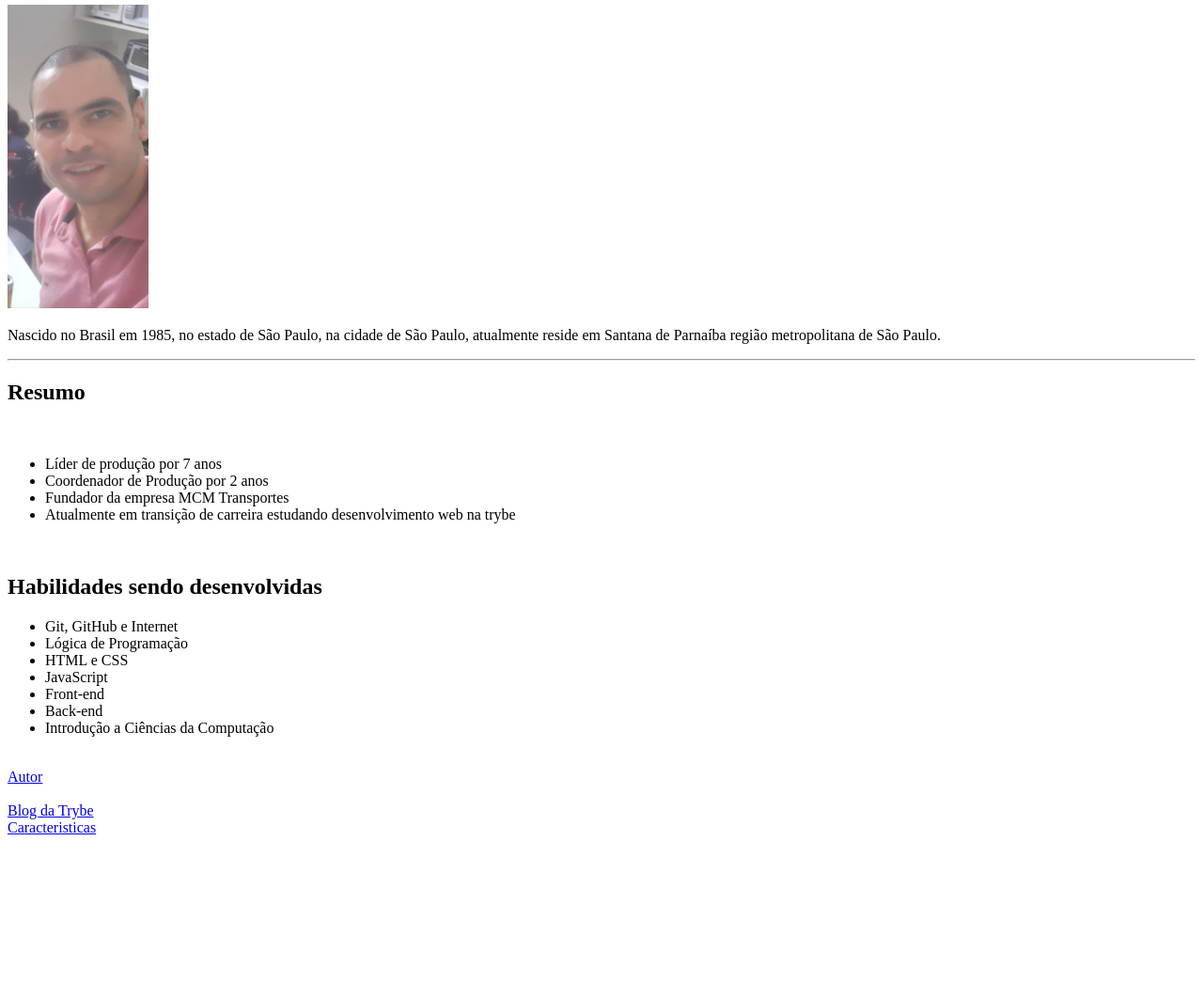
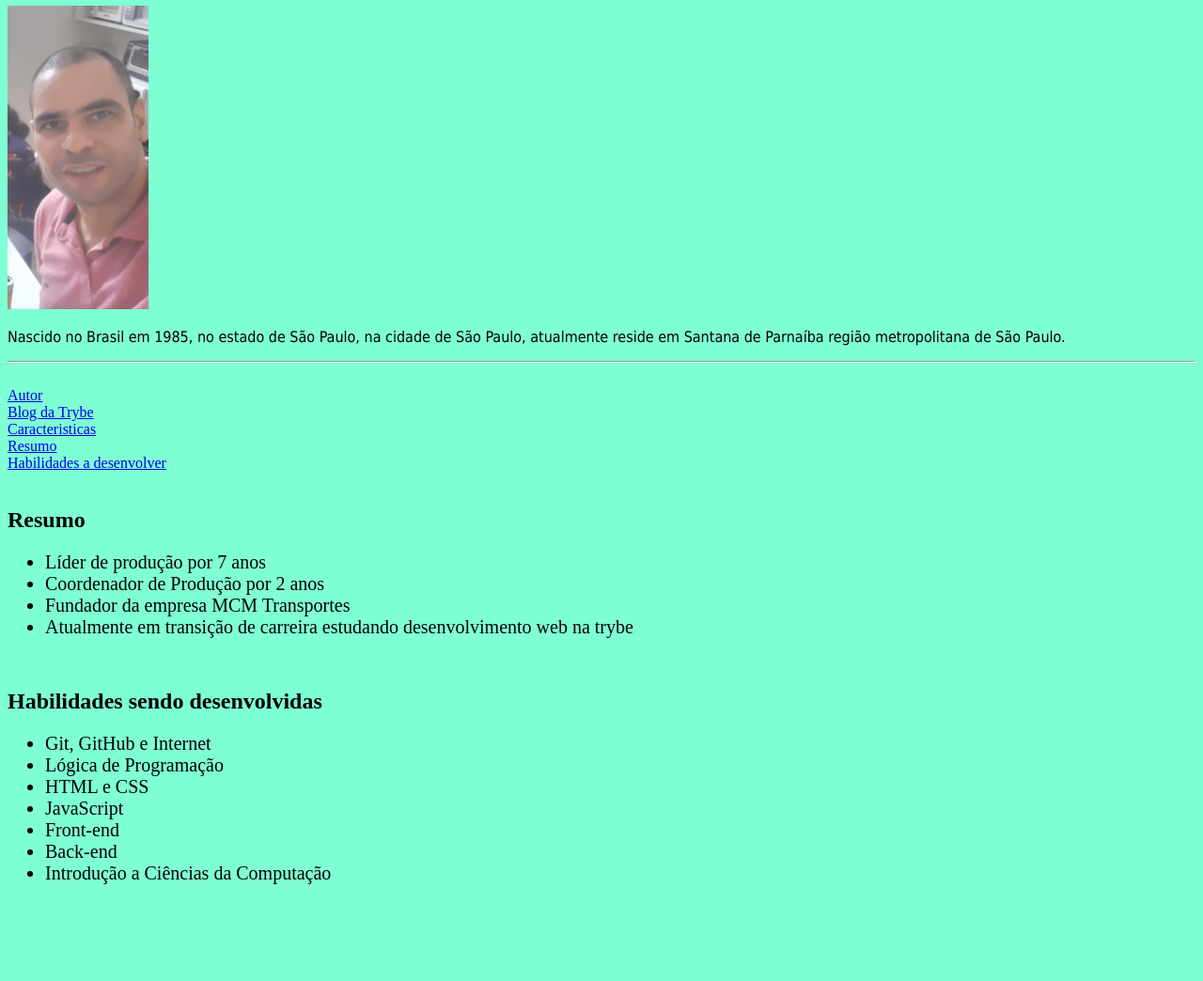
Before and after one commit to MarceloMotaOliveira/MarceloMotaOliveira.github.io, a plain HTML site: page index.html in a window 1280 px wide. Shown: the part 75-1119 px from the top of the page at 94% size. After the commit the page ends 1058 px from the top, so only its background shows below. Drawn offline with Linux system fonts and the light colour scheme.

Commit message:
Criado alguns estilos para a pagina no head do HTML

```diff
--- a/index.html
+++ b/index.html
@@ -5,6 +5,22 @@
     <meta http-equiv="X-UA-Compatible" content="IE=edge">
     <meta name="viewport" content="width=device-width, initial-scale=1.0">
     <title>Marcelo Oliveira</title>
+
+    <style>
+        h1, p {
+            font-family: Tahoma, sans-serif
+        }
+
+        body {
+            background-color: aquamarine;
+        }
+
+        li {
+            font-size: 20px;
+        }
+
+    </style>
+
 </head>
 <body>
     <h1>Marcelo Mota de Oliveira</h1>
@@ -13,17 +29,27 @@
 
     <p id="p1">Nascido no Brasil em 1985, no estado de São Paulo, na cidade de São Paulo, atualmente reside em Santana de Parnaíba região metropolitana de São Paulo. <br> </p>
     <hr>
+    <br>
+    <a href="/imagens/20210106_083105.jpg">Autor</a>
+    <br>
+    <a href="https://blog.betrybe.com/" target="_blank" >Blog da Trybe</a>
+    <br>
+    <a href="#p1">Caracteristicas</a><br>
+    <a href="#r1">Resumo</a><br>
+    <a href="#programacao">Habilidades a desenvolver</a><br>
+    <br>
 
-    <h2>Resumo</h2>
-    <br>
+        <h2 id="r1">Resumo <br> </h2>
           <ul>
             <li>Líder de produção por 7 anos</li>
             <li>Coordenador de Produção por 2 anos</li>
             <li>Fundador da empresa MCM Transportes</li>
             <li>Atualmente em transição de carreira estudando desenvolvimento web na trybe</li>
         </ul>
+
     <br>
-    <h2>Habilidades sendo desenvolvidas</h2>
+    <h2 id="programacao">Habilidades sendo desenvolvidas </h2>
+    <div class="habilidades">
         <ul>
             <li>Git, GitHub e Internet</li>
             <li>Lógica de Programação</li>
@@ -33,20 +59,10 @@
             <li>Back-end</li>
             <li>Introdução a Ciências da Computação</li>
         </ul>
+    </div>
     <br>
-    <a href="/imagens/20210106_083105.jpg">Autor</a> <br>
-    <br>
-    <a href="https://blog.betrybe.com/" target="_blank" >Blog da Trybe</a>
-    <br>
-    <a href="#p1">Caracteristicas</a><br>
-    <br>
-    <br>
-    <br>
-    <br>
-    <br><br>
-    <br>
-    <br>
-    <br>
+
+
 
 </body>
 </html>
```
Lines whose indentation alone changed are shown as unchanged.
